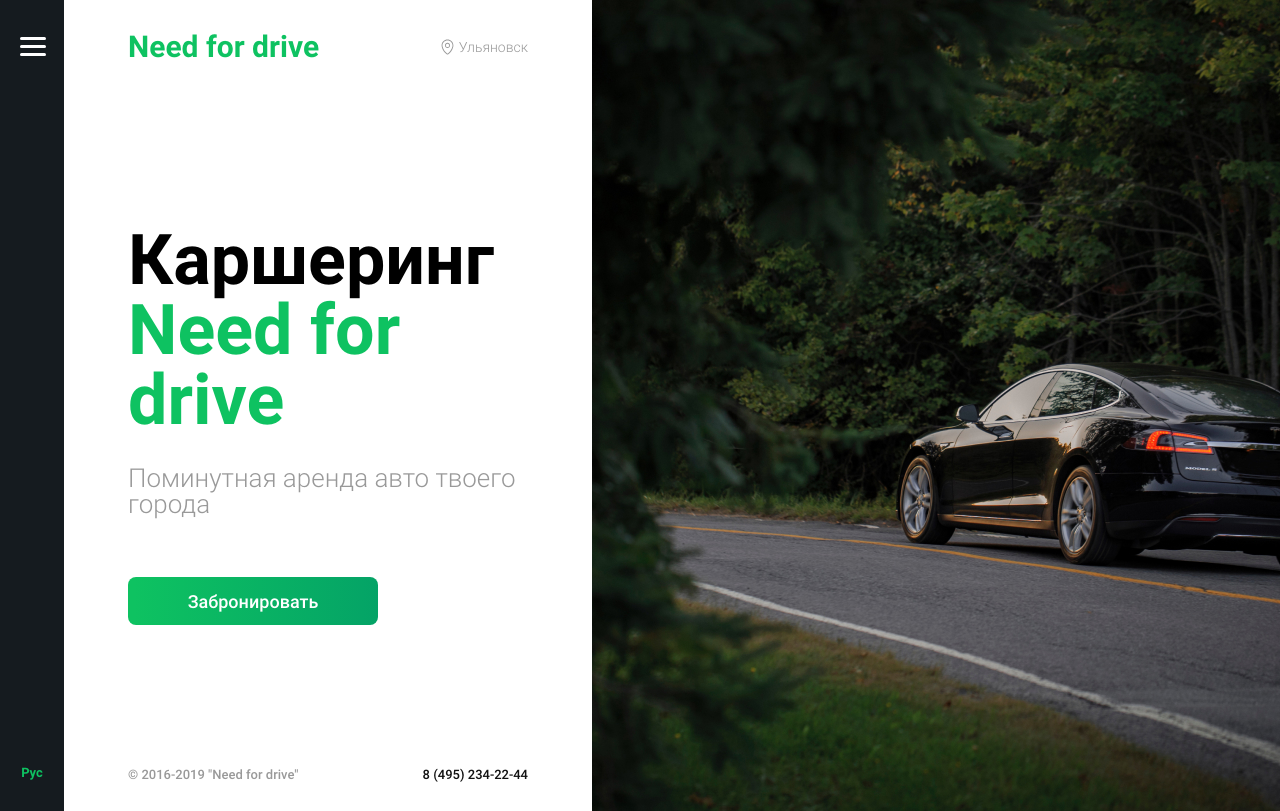
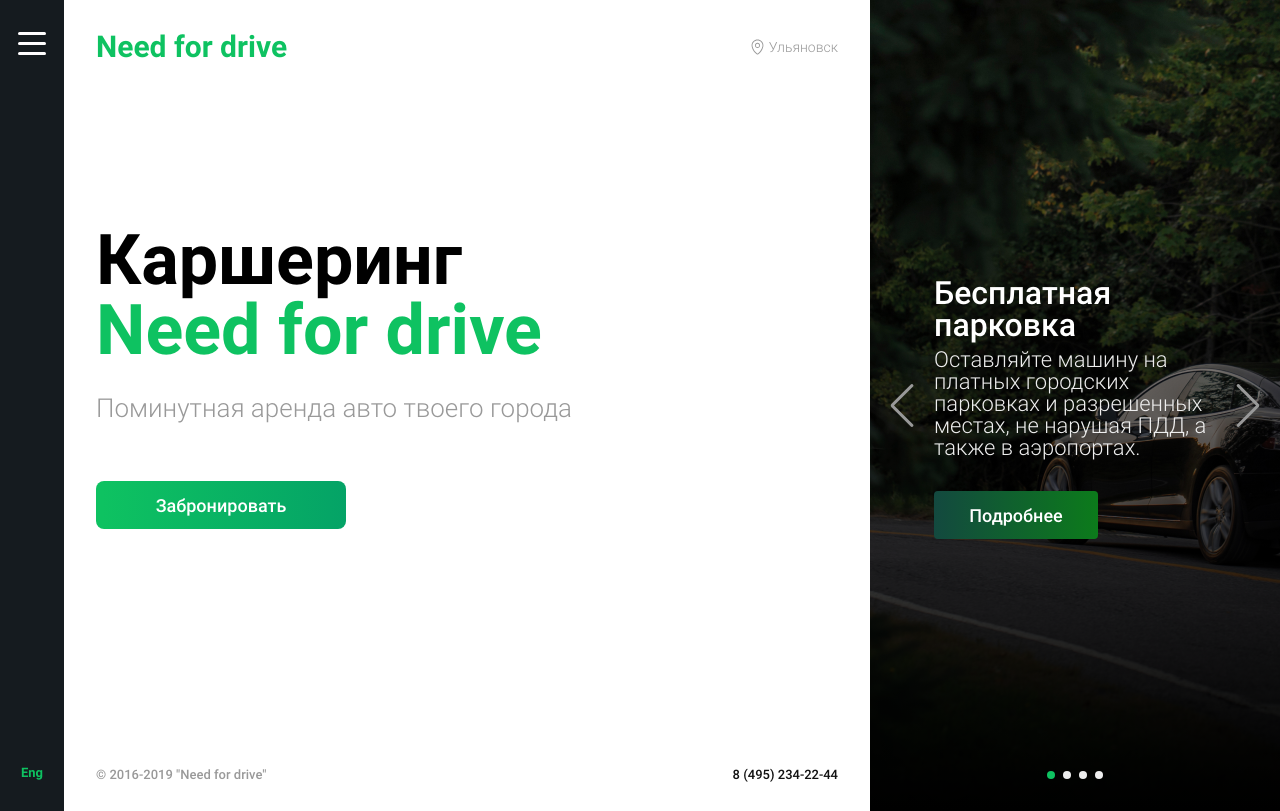
Before and after one commit to GerasimovArtemiy/need_for_drive, a React (Create React App) app: page / in a window 1280 px wide. Built offline with nearby package versions, Linux system fonts and the light colour scheme.

Commit message:
V-01 добавил слайдер и адаптив до 1024п

```diff
--- a/package.json
+++ b/package.json
@@ -13,6 +13,7 @@
     "react-dom": "^17.0.2",
     "react-router-dom": "^6.2.1",
     "react-scripts": "5.0.0",
+    "swiper": "^8.0.6",
     "web-vitals": "^2.1.4"
   },
   "scripts": {
--- a/src/components/HomepageContent/HomepageContent.sass
+++ b/src/components/HomepageContent/HomepageContent.sass
@@ -47,6 +47,12 @@
         height: 48px
         width: 250px
         border-radius: 8px
+        transition-duration: 0.3s
+        &:hover
+            background: $button-hover
+            border-radius: 15px
+        &:active
+            background: $button-active
     &__footer
         display: flex
         justify-content: space-between
@@ -57,3 +63,70 @@
             color: $gray-dark
         & :last-child
             color: $main-black
+
+@media screen and (max-width: 1440px)
+    .homepage
+        &__content
+            margin: 0 32px
+
+@media screen and (max-width: 768px)
+    .homepage
+        &__content
+            margin: 0
+        &__header
+            display: flex
+            justify-content: space-between
+            margin: 32px 0px 163px 0px
+            &_logo
+                font-family: $bold
+                color: $main-accent
+                font-size: 30px
+            &_city
+                display: flex
+                align-items: center
+                &-mark
+                    height: 18px
+                    width: 15px
+                    color: green
+                    margin-right: 4px
+                    fill: green
+                & div
+                    color: $gray-dark
+                    font-size: 14px
+        &__main
+            flex: 1 1 auto
+            height: 100%
+            & h1, h2
+                font-size: 32px
+                font-family: $bold
+            & h2
+                color: $main-accent
+                margin-bottom: 16px
+            & h3
+                font-size: 18px
+                color: $gray-dark
+                margin-bottom: 32px
+        &__btn
+            color: white
+            font-size: 18px
+            font-family: $medium
+            background: $button-default
+            height: 48px
+            width: 250px
+            border-radius: 8px
+            transition-duration: 0.3s
+            &:hover
+                background: $button-hover
+                border-radius: 15px
+            &:active
+                background: $button-active
+        &__footer
+            display: flex
+            justify-content: space-between
+            font-family: $medium
+            font-size: 13px
+            margin-bottom: 30px
+            & :first-child
+                color: $gray-dark
+            & :last-child
+                color: $main-black
--- a/src/components/HomepageSlider/HomepageSlider.jsx
+++ b/src/components/HomepageSlider/HomepageSlider.jsx
@@ -1,12 +1,72 @@
-import React from 'react';
-import slider1 from '../../assets/img/slider_1.jpg';
+import React, { useRef, useState } from 'react';
+// Import Swiper React components
+import { Swiper, SwiperSlide } from 'swiper/react';
+import { Pagination, Navigation } from 'swiper';
+import 'swiper/scss';
+import 'swiper/scss/pagination';
+import 'swiper/scss/navigation';
+import './HomepageSlider.sass';
 
-const HomepageSlider = () => {
+export default function HomepageSlider() {
   return (
-    <div className="homepage__slider">
-      <img src={slider1} alt="sas" />
+    <div className="slider">
+      <Swiper
+        slidesPerView={1}
+        spaceBetween={30}
+        loop={true}
+        pagination={{
+          clickable: true,
+        }}
+        navigation={true}
+        modules={[Pagination, Navigation]}
+      >
+        <SwiperSlide className="swiper__slide-1">
+          <div className="swiper__slide_content">
+            <h1 className="swiper__slide_title">Бесплатная парковка</h1>
+            <h3 className="swiper__slide_subtitle">
+              Оставляйте машину на платных городских парковках и разрешенных
+              местах, не нарушая ПДД, а также в аэропортах.
+            </h3>
+            <button className="swiper__slide_btn-1 swiper__slide_btn">
+              Подробнее
+            </button>
+          </div>
+        </SwiperSlide>
+        <SwiperSlide className="swiper__slide-2">
+          <div className="swiper__slide_content">
+            <h1 className="swiper__slide_title">Страховка</h1>
+            <h3 className="swiper__slide_subtitle">
+              Полная страховка страховка автомобиля
+            </h3>
+            <button className="swiper__slide_btn-2 swiper__slide_btn">
+              Подробнее
+            </button>
+          </div>
+        </SwiperSlide>
+        <SwiperSlide className="swiper__slide-3">
+          <div className="swiper__slide_content">
+            <h1 className="swiper__slide_title">Бензин</h1>
+            <h3 className="swiper__slide_subtitle">
+              Полный бак на любой заправке города за наш счёт
+            </h3>
+            <button className="swiper__slide_btn-3 swiper__slide_btn">
+              Подробнее
+            </button>
+          </div>
+        </SwiperSlide>
+        <SwiperSlide className="swiper__slide-4">
+          <div className="swiper__slide_content">
+            <h1 className="swiper__slide_title">Обслуживание</h1>
+            <h3 className="swiper__slide_subtitle">
+              Автомобиль проходит еженедельное ТО
+            </h3>
+            <button className="swiper__slide_btn-4 swiper__slide_btn">
+              Подробнее
+            </button>
+          </div>
+        </SwiperSlide>
+        ...
+      </Swiper>
     </div>
   );
-};
-
-export default HomepageSlider;
+}
--- /dev/null
+++ b/src/components/HomepageSlider/HomepageSlider.sass
@@ -0,0 +1,104 @@
+@import "../../assets/BasicColorsAndFonts.sass"
+
+.swiper
+    max-width: 688px
+    height: 811px
+    transition-duration: 1.5s
+    &-slide
+        font-size: 18px
+        background: #fff
+    &__slide_content
+            max-width: 496px
+            margin: 0 auto
+            color: white
+    &__slide_title
+        font-size: 40px
+        font-family: $medium
+        margin: 237px 0 8px 0
+    &__slide_subtitle
+        font-size: 24px
+        font-family: $light
+        margin-bottom: 32px
+        color: $gray-light
+    &__slide_btn
+        width: 164px
+        height: 48px
+        color: white
+        font-family: $medium
+        font-size: 18px
+        border-radius: 4px
+        transition: 0.3s
+        &:hover
+            border-radius: 10px
+
+        &-1
+            background: linear-gradient(90deg, #13493F 0%, #0C7B1B 100%)
+            &:hover
+                background: linear-gradient(90deg, #114138 0%, #0b6417 100%)
+            &:active
+                background: linear-gradient(90deg, #103a32 0%, #0a5313 100%)
+
+        &-2
+            background: linear-gradient(90deg, #132949 0%, #0C7B67 100%)
+            &:hover
+                background: linear-gradient(90deg, #11233d 0%, #0a5e4e 100%)
+            &:active
+                background: linear-gradient(90deg, #0e1d31 0%, #084d40 100%)
+
+        &-3
+            background: linear-gradient(90deg, #493013 0%, #7B0C3B 100%)
+            &:hover
+                background: linear-gradient(90deg, #412b12 0%, #640c31 100%)
+            &:active
+                background: linear-gradient(90deg, #3b2710 0%, #470823 100%)
+
+        &-4
+            background: linear-gradient(90deg, #281349 0%, #720C7B 100%)
+            &:hover
+                background: linear-gradient(90deg, #22103f 0%, #610b69 100%)
+            &:active
+                background: linear-gradient(90deg, #1c0d33 0%, #550a5c 100%)
+    &__slide-1
+        background: linear-gradient(180deg, rgba(0, 0, 0, 0) 0%, #000000 100%), url('../../assets/img/slider_1.jpg') center
+    &__slide-2
+        background: linear-gradient(180deg, rgba(0, 0, 0, 0) 0%, #000000 100%), url('../../assets/img/slider_2.jpg') center
+    &__slide-3
+        background: linear-gradient(180deg, rgba(0, 0, 0, 0) 0%, #000000 100%), url('../../assets/img/slider_3.jpg') center
+    &__slide-4
+        background: linear-gradient(180deg, rgba(0, 0, 0, 0) 0%, #000000 100%), url('../../assets/img/slider_4.jpg') center
+    &-pagination-bullet
+        background: var(--swiper-pagination-bullet-inactive-color, $gray-light);
+        opacity: var(--swiper-pagination-bullet-inactive-opacity, 1);
+        &-active
+            background-color: $main-accent
+    &-pagination-fraction, .swiper-pagination-custom, .swiper-horizontal > .swiper-pagination-bullets, .swiper-pagination-bullets.swiper-pagination-horizontal
+        bottom: 30px
+        left: 0
+        width: 100%
+    &-button-next, .swiper-button-prev
+        position: absolute
+        height: 100%
+        width: 64px
+        top: 22px
+        color: $gray-dark
+        &:hover
+            background-color: rgba(14, 194, 97, 0.2)
+    &-button-next
+        right: 0
+    &-button-prev
+        left: 0
+
+@media screen and (max-width: 1440px)
+    .swiper
+        max-width: 410px
+        &__slide_content
+            margin: 0 64px
+        &__slide_title
+            font-size: 32px
+            margin: 277px 0 8px 0
+        &__slide_subtitle
+            font-size: 22px
+
+@media screen and (max-width: 1024px)
+    .slider
+        display: none
--- a/src/components/Navbar/Navbar.jsx
+++ b/src/components/Navbar/Navbar.jsx
@@ -1,17 +1,24 @@
-import React from 'react';
+import React, { useState } from 'react';
 import './Navbar.sass';
 
 const Navbar = () => {
+  const [burgerActive, setBurgerActive] = useState(false);
+  const [changeLanguage, setChangeLanguageActive] = useState(false);
+
   return (
     <nav className="navbar">
-      <div className="navbar__burger">
-        <span></span>
+      <div className='burger-wrapper' onClick={() => setBurgerActive(!burgerActive)}>
+        <div className="navbar__burger">
+          <span className={burgerActive ? 'navbar__burger_active' : ''}></span>
+        </div>
       </div>
-      <div className="navbar__language_rus">
+      <div onClick={() => setChangeLanguageActive(!changeLanguage)}
+           className={changeLanguage ? 'navbar__language' : 'navbar__change_language'}>
         <span>Рус</span>
       </div>
-      <div style={{ display: 'none' }} className="navbar__language_eng">
-        Eng
+      <div onClick={() => setChangeLanguageActive(!changeLanguage)}
+           className={!changeLanguage ? 'navbar__language' : 'navbar__change_language'}>
+        <span>Eng</span>
       </div>
     </nav>
   );
--- a/src/components/Navbar/Navbar.sass
+++ b/src/components/Navbar/Navbar.sass
@@ -6,35 +6,46 @@
   justify-content: space-between
   background-color: $navbar-color
   width: 64px
+  transition: 1s
   &__burger
+    position: relative
     display: block
-    position: relative
-    width: 26px
-    height: 19px
+    width: 28px
+    height: 16px
     cursor: pointer
-    margin: 37px 20px 0px 20px
-    &::before,
-    &::after
-      content: ''
-      background-color: rgb(255, 255, 255)
-      position: absolute
-      width: 26px
-      height: 3px
-      left: 0
-      border-radius: 20px
-    &::before
-      top: 0
-    &::after
-      bottom: 0
-    span
-      position: absolute
-      background-color: rgb(255, 255, 255)
-      left: 0
-      width: 26px
-      height: 3px
-      top: 8px
-      border-radius: 20px
-  &__language_rus
+    margin: 42px auto 0
+    transition: 1s
+  &__burger span, .navbar__burger span:before, .navbar__burger span:after
+    width: 100%
+    position: absolute
+    height: 3px
+    background: #fffefe
+    display: block
+    transition: .3s
+    border-radius: 5px
+  &__burger span:before
+    content: ""
+    top: -10px
+    transition: top 300ms 300ms, transform 300ms cubic-bezier(0.23, 1, 0.32, 1)
+  &__burger span
+    top: 0
+  &__burger span:after
+    content: ""
+    bottom: -10px
+    transition: bottom 300ms 300ms, transform 300ms cubic-bezier(0.23, 1, 0.32, 1)
+  &__burger span.navbar__burger_active:before
+    content: ""
+    top: 0px
+    transform: rotate(45deg)
+    transition: top 300ms, transform 300ms 300ms cubic-bezier(0.68, -0.55, 0.265, 1.55)
+  &__burger span.navbar__burger_active:after
+    content: "";
+    bottom: 0;
+    transform: rotate(-45deg)
+    transition: bottom 300ms, transform 300ms 300ms cubic-bezier(0.68, -0.55, 0.265, 1.55)
+  &__burger span.navbar__burger_active
+    background: rgba(255, 255, 255, 0)
+  &__language
     font-family: $bold
     height: 48px
     width: 48px
@@ -46,9 +57,22 @@
     display: flex
     justify-content: center
     align-items: center
+    transition: 0.5s
     &:hover
       border: 1px solid white
       color: white
       cursor: pointer
     &:active
       color: $main-accent
+  &__change_language
+     display: none
+
+@media screen and (max-width: 1024px)
+  .navbar
+    width: 86px
+    &__burger
+      width: 36px
+
+@media screen and (max-width: 767px)
+  .navbar
+    display: none
--- a/src/index.css
+++ b/src/index.css
@@ -108,7 +108,7 @@
 h5,
 h6 {
   font-size: inherit;
-  font-weight: 400;
+  font-weight: 300;
 }
 
 #root,
--- a/src/pages/Homepage/Homepage.sass
+++ b/src/pages/Homepage/Homepage.sass
@@ -1,7 +1,13 @@
 @import "../../assets/BasicColorsAndFonts.sass"
 
 .homepage
-    height: 100%
+    height: 811px
+    overflow: hidden
     &__container
         display: flex
         justify-content: space-between
+        height: 100%
+
+@media screen and (max-width: 767px)
+  .homepage
+      height: 100vh
```
Also changed, not shown: 1 other file (tests, documents, lock files or other folders).
